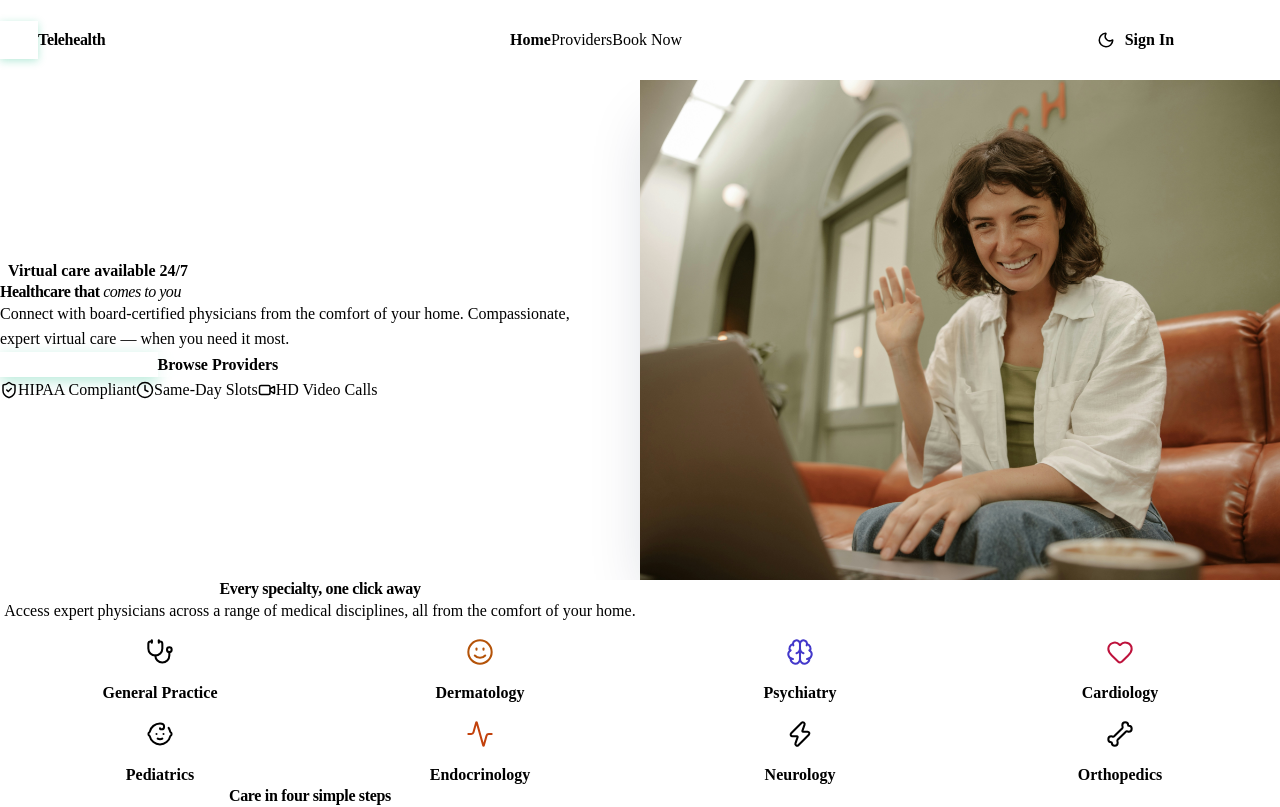
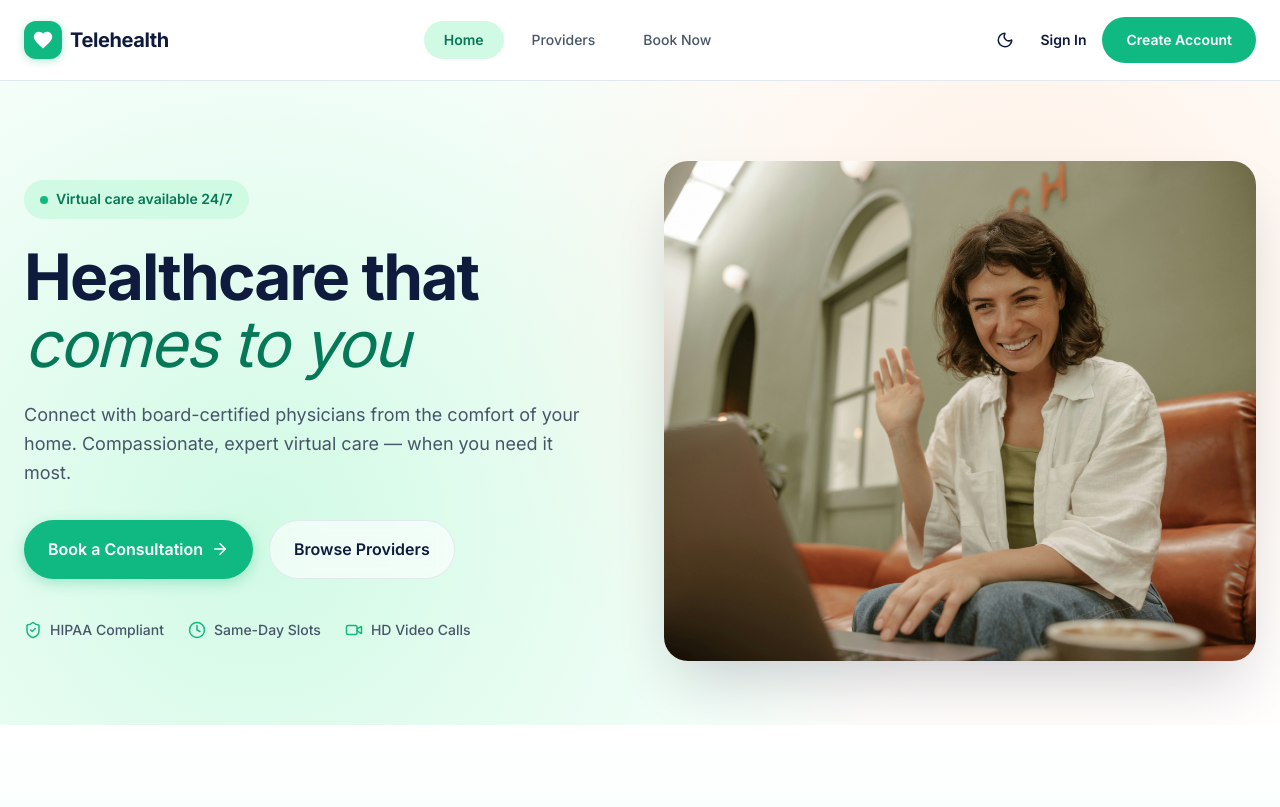
Before and after one commit to vincark/TelehealthAppointmentPlatform, a React (Vite) app in the folder frontend/: page / in a window 1280 px wide. Shown: the top 807 px of the page. Built offline with nearby package versions, Linux system fonts and the light colour scheme.

Commit message:
Update tokens.css

```diff
--- a/frontend/src/tokens.css
+++ b/frontend/src/tokens.css
@@ -5,86 +5,86 @@
     */
 
 :root {
-  //Colors deefinition
+  /*Colors deefinition */
 
   /* Primary green family — buttons, links, accents */
-  --color-primary:        #10B981;   //main green
-  --color-primary-dark:   #047857;   // hover state
-  --color-primary-soft:   #D1FAE5;   // pale mint — pill backgrounds
+  --color-primary:        #10B981;   /*main green */
+  --color-primary-dark:   #047857;   /* hover state*/
+  --color-primary-soft:   #D1FAE5;   /*pale mint — pill backgrounds */
 
-  // Text colors
-  --color-ink:            #0F1B3D;   // deep navy — headings
-  --color-text:           #475569;   // medium grey — body text
-  --color-text-muted:     #94A3B8;   // lighter grey — captions
+  /* Text colors */
+  --color-ink:            #0F1B3D;   /* deep navy — headings */
+  --color-text:           #475569;   /* medium grey — body text */
+  --color-text-muted:     #94A3B8;   /* lighter grey — captions */
 
-  //Backgrounds
-  --color-bg:             #FFFFFF;   // main white
-  --color-bg-alt:         #F0F9F4;   // very subtle mint
-  --color-bg-dark:        #0F1B3D;   // deep navy — footer, CTA
+  /*Backgrounds */
+  --color-bg:             #FFFFFF;   /* main white */
+  --color-bg-alt:         #F0F9F4;   /* very subtle mint */
+  --color-bg-dark:        #0F1B3D;   /* deep navy — footer, CTA */
 
-  // Borders
+  /* Borders */
   --color-border:         #E2E8F0;
 
-  // Accent colors (used sparingly)
-  // Accent colors
-  --color-accent-yellow:  #FCD34D;   // star ratings
-  --color-accent-peach:   #FDA4AF;   // peach/coral
+  /* Accent colors (used sparingly) */
 
-  //Pastel backgrounds for specialty cards
+  --color-accent-yellow:  #FCD34D;   /* star ratings*/
+  --color-accent-peach:   #FDA4AF;   /* peach/coral */
 
-  --color-pastel-mint:    #D1FAE5;   // same as primary-soft
-  --color-pastel-peach:   #FFEDD5;   // warm peach
-  --color-pastel-yellow:  #FEF3C7;   // soft yellow
-  --color-pastel-lavender:#E0E7FF;   // lavender
-  --color-pastel-pink:    #FCE7F3;   // soft pink
-  --color-pastel-rose:    #FFE4E6;   // dusty rose
-  --color-pastel-blue:    #DBEAFE;   // soft blue
-  --color-pastel-grey:    #F1F5F9;   //neutral
+  /*Pastel backgrounds for specialty cards*/
 
-  //Typography
+  --color-pastel-mint:    #D1FAE5;   /* same as primary-soft*/
+  --color-pastel-peach:   #FFEDD5;   /* warm peach */
+  --color-pastel-yellow:  #FEF3C7;   /* soft yellow */
+  --color-pastel-lavender:#E0E7FF;   /* lavender */
+  --color-pastel-pink:    #FCE7F3;   /* soft pink */
+  --color-pastel-rose:    #FFE4E6;   /* dusty rose */
+  --color-pastel-blue:    #DBEAFE;   /* soft blue*/
+  --color-pastel-grey:    #F1F5F9;   /*neutral */
+
+  /*Typography */
   --font-body: 'Inter', -apple-system, BlinkMacSystemFont, 'Segoe UI', sans-serif;
 
   /* Font sizes — using rem (1rem = 16px) */
-  --text-xs:   0.75rem;   // 12px
-  --text-sm:   0.875rem;  // 14px
-  --text-base: 1rem;      // 16px
-  --text-lg:   1.125rem;  // 18px
-  --text-xl:   1.25rem;   // 20px
-  --text-2xl:  1.5rem;    // 24px
-  --text-3xl:  2rem;      // 32px
-  --text-4xl:  3rem;      // 48px
-  --text-5xl:  4rem;      // 64px
+  --text-xs:   0.75rem;   /* 12px */
+  --text-sm:   0.875rem;  /* 14px*/
+  --text-base: 1rem;      /* 16px */
+  --text-lg:   1.125rem;  /* 18px */
+  --text-xl:   1.25rem;   /* 20px*/
+  --text-2xl:  1.5rem;    /* 24px */
+  --text-3xl:  2rem;      /* 32px */
+  --text-4xl:  3rem;      /* 48px */
+  --text-5xl:  4rem;      /* 64px */
 
   //Spacing flexibility using rem and comparing to original px
-  --space-1:  0.25rem;    // 4px
-  --space-2:  0.5rem;     // 8px
-  --space-3:  0.75rem;    // 12px
-  --space-4:  1rem;       // 16px
-  --space-5:  1.25rem;    //20px
-  --space-6:  1.5rem;     // 24px
-  --space-8:  2rem;       // 32px
-  --space-10: 2.5rem;     // 40px
-  --space-12: 3rem;       // 48px
-  --space-16: 4rem;       // 64px
-  --space-20: 5rem;       // 80px
+  --space-1:  0.25rem;    /* 4px */
+  --space-2:  0.5rem;     /* 8px */
+  --space-3:  0.75rem;    /* 12px */
+  --space-4:  1rem;       /* 16px */
+  --space-5:  1.25rem;    /*20px */
+  --space-6:  1.5rem;     /* 24px */
+  --space-8:  2rem;       /*32px */
+  --space-10: 2.5rem;     /*40px */
+  --space-12: 3rem;       /* 48px */
+  --space-16: 4rem;       /* 64px */
+  --space-20: 5rem;       /* 80px */
 
-  //Border radius
-  --radius-sm:   0.5rem;     // 8px — small elements
-  --radius-md:   0.75rem;    // 12px — inputs
-  --radius-lg:   1rem;       // 16px — cards
-  --radius-xl:   1.5rem;     //24px — large cards
-  --radius-pill: 9999px;     // pill-shaped buttons
+  /*Border radius */
+  --radius-sm:   0.5rem;     /* 8px — small elements */
+  --radius-md:   0.75rem;    /* 12px — inputs */
+  --radius-lg:   1rem;       /* 16px — cards */
+  --radius-xl:   1.5rem;     /*24px — large cards */
+  --radius-pill: 9999px;     /* pill-shaped buttons */
 
-  //Shadows
+  /*Shadows*/
   --shadow-sm: 0 1px 2px rgba(15, 27, 61, 0.04);
   --shadow-md: 0 4px 12px rgba(15, 27, 61, 0.06);
   --shadow-lg: 0 12px 32px rgba(15, 27, 61, 0.08);
 
-  //Layout
+  /*Layout */
   --container-max: 1280px;
   --nav-height:    80px;
 
-  // Navbar — using its own tokens so dark mode can override them
+  /* Navbar — using its own tokens so dark mode can override them */
 
 --color-navbar-bg:     rgba(255, 255, 255, 0.85);
 --color-btn-secondary-bg: rgba(255, 255, 255, 0.6);
@@ -98,25 +98,25 @@
 
 [data-theme="dark"] {
   // Backgrounds flip to dark
-  --color-bg:             #0F1B3D;   //was white — now deep navy
-  --color-bg-alt:         #1A2851;   // slightly lighter dark
-  --color-bg-dark:        #0A1230;   //darkest — for footer/CTA
+  --color-bg:             #0F1B3D;   /*was white — now deep navy */
+  --color-bg-alt:         #1A2851;   /* slightly lighter dark */
+  --color-bg-dark:        #0A1230;   /*darkest — for footer/CTA */
 
-  // Text flips to light
-  --color-ink:            #F1F5F9;   // was deep navy — now light
-  --color-text:           #CBD5E1;   // lighter grey
-  --color-text-muted:     #94A3B8;   // same — works on both
+  /* Text flips to light */
+  --color-ink:            #F1F5F9;   /* was deep navy — now light */
+  --color-text:           #CBD5E1;   /* lighter grey */
+  --color-text-muted:     #94A3B8;   /* same — works on both */
 
-  // Borders subtler in dark
+  /* Borders subtler in dark */
   --color-border:         #2D3D6B;
 
   /* Primary green stays the same — it works in both modes */
   /* (Just slightly brighter for better contrast) */
   --color-primary:        #10B981;
   --color-primary-dark:   #059669;
-  --color-primary-soft:   rgba(16, 185, 129, 0.15);  // translucent on dark
+  --color-primary-soft:   rgba(16, 185, 129, 0.15);  /* translucent on dark */
 
-  // Navbar swaps to dark version */
---color-navbar-bg:     rgba(15, 27, 61, 0.85);   // dark navy translucent
---color-btn-secondary-bg: rgba(255, 255, 255, 0.08);  // very subtle on dark
+  /* Navbar swaps to dark version */
+--color-navbar-bg:     rgba(15, 27, 61, 0.85);   /* dark navy translucent */
+--color-btn-secondary-bg: rgba(255, 255, 255, 0.08);  /* very subtle on dark */
 }
```
